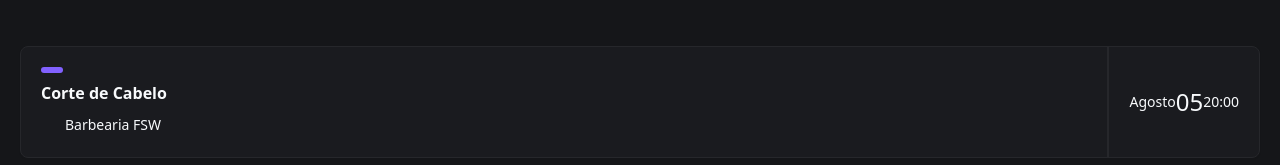
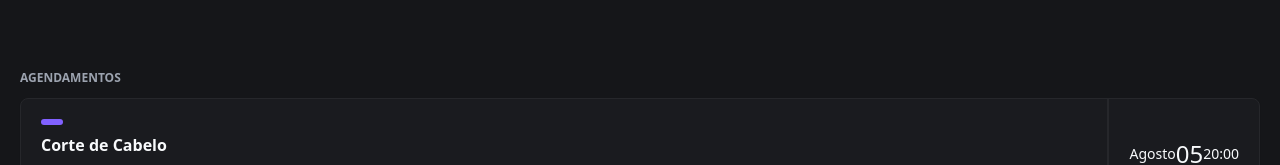
Before and after one commit to witnneyg/WitBarber, a React (Vite) app in the folder front-end/: page / in a window 1280 px wide. Shown: the part 338-503 px from the top of the page. Built offline with nearby package versions, Linux system fonts and the light colour scheme.

Commit message:
feat: add bookings title

```diff
--- a/front-end/src/pages/homePage.tsx
+++ b/front-end/src/pages/homePage.tsx
@@ -26,6 +26,10 @@
         />
       </div>
 
+      <h2 className="uppercase text-gray-400 font-bold text-xs mt-6 mb-3">
+        Agendamentos
+      </h2>
+
       <Card>
         <CardContent className="flex justify-between p-0">
           <div className="flex flex-col gap-2 py-5 pl-5">
```
